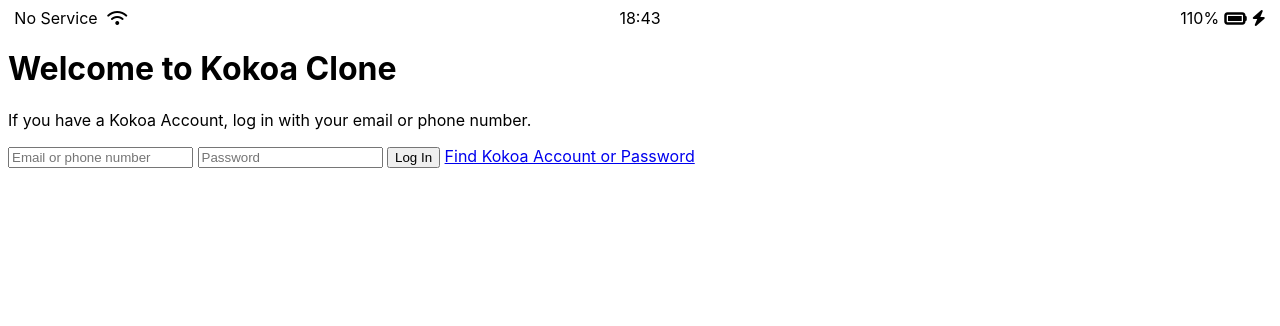
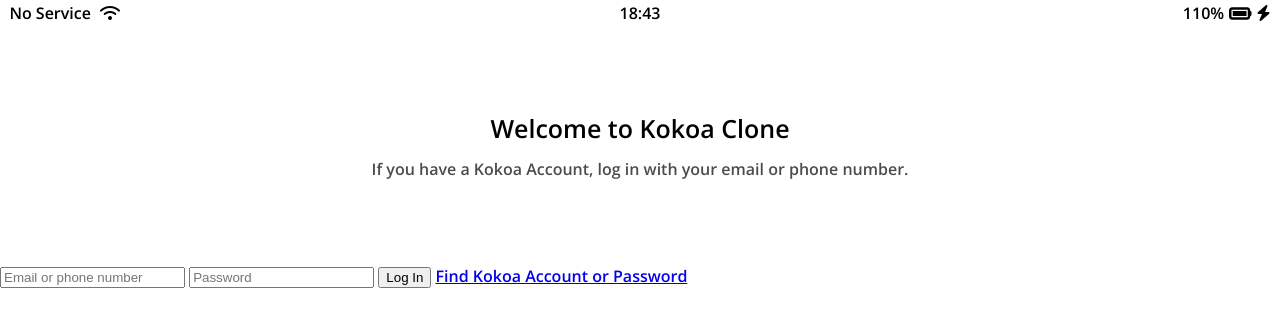
Before and after one commit to FURY-DS/kokoa-clone-2021, a plain HTML site: page index.html in a window 1280 px wide. Drawn offline with nearby package versions, Linux system fonts and the light colour scheme.

Commit message:
20221225

```diff
--- /dev/null
+++ b/css/reset.css
@@ -0,0 +1,48 @@
+/* http://meyerweb.com/eric/tools/css/reset/
+   v2.0 | 20110126
+   License: none (public domain)
+*/
+
+html, body, div, span, applet, object, iframe,
+h1, h2, h3, h4, h5, h6, p, blockquote, pre,
+a, abbr, acronym, address, big, cite, code,
+del, dfn, em, img, ins, kbd, q, s, samp,
+small, strike, strong, sub, sup, tt, var,
+b, u, i, center,
+dl, dt, dd, ol, ul, li,
+fieldset, form, label, legend,
+table, caption, tbody, tfoot, thead, tr, th, td,
+article, aside, canvas, details, embed,
+figure, figcaption, footer, header, hgroup,
+menu, nav, output, ruby, section, summary,
+time, mark, audio, video {
+	margin: 0;
+	padding: 0;
+	border: 0;
+	font-size: 100%;
+	font: inherit;
+	vertical-align: baseline;
+}
+/* HTML5 display-role reset for older browsers */
+article, aside, details, figcaption, figure,
+footer, header, hgroup, menu, nav, section {
+	display: block;
+}
+body {
+	line-height: 1;
+}
+ol, ul {
+	list-style: none;
+}
+blockquote, q {
+	quotes: none;
+}
+blockquote:before, blockquote:after,
+q:before, q:after {
+	content: '';
+	content: none;
+}
+table {
+	border-collapse: collapse;
+	border-spacing: 0;
+}
--- /dev/null
+++ b/css/status-bar.css
@@ -0,0 +1,30 @@
+.status-bar {
+    display: flex;
+    justify-content: center ;
+    padding: 5px 3px;
+}
+
+
+.status-bar__column {
+    width: 33%;
+}
+
+
+.status-bar__column:first-child span{
+    margin-right: 5px;
+}
+
+.status-bar__column:nth-child(2){
+    display: flex;
+    justify-content: center;
+}
+
+.status-bar__column:last-child{
+    display: flex;
+    justify-content: flex-end;
+    align-items: center;
+}
+
+.status-bar__column .fa-battery-full{
+    margin: 0px 5px;
+}
--- a/css/styles.css
+++ b/css/styles.css
@@ -1,31 +1,27 @@
+@import url('https://fonts.googleapis.com/css2?family=Open+Sans:wght@600&display=swap');
+@import "reset.css";
+@import "status-bar.css";
+
+
 body {
-    font-family: -apple-system, BlinkMacSystemFont, 'Segoe UI', Roboto, Oxygen, Ubuntu, Cantarell, 'Open Sans', 'Helvetica Neue', sans-serif;
+    font-family: 'Open Sans', sans-serif;
 }
 
-.status-bar {
-    display: flex;
-    justify-content: center;
-}
 
-.status-bar__column {
-    width : 33%;
-}
-
-.status-bar__column:first-child span{
-    margin-right: 5px;
-}
-
-.status-bar__column:nth-child(2) {
-    display: flex;
-    justify-content: center;
-}
-
-.status-bar__column:last-child {
-    display: flex;
-    justify-content: flex-end;
+.welcome-header {
+    margin: 90px 0px;
+    text-align: center;
+    display: flex ;
+    flex-direction: column;
     align-items: center;
 }
 
-.status-bar__column .fa-battery-full {
-    margin: 0px 5px;
+.welcome-header__title {
+    margin-bottom: 20px;
+    font-size: 25px;
 }
+
+.welcome-header__text {
+    width: 60%;
+    opacity: 0.7;
+}
```
